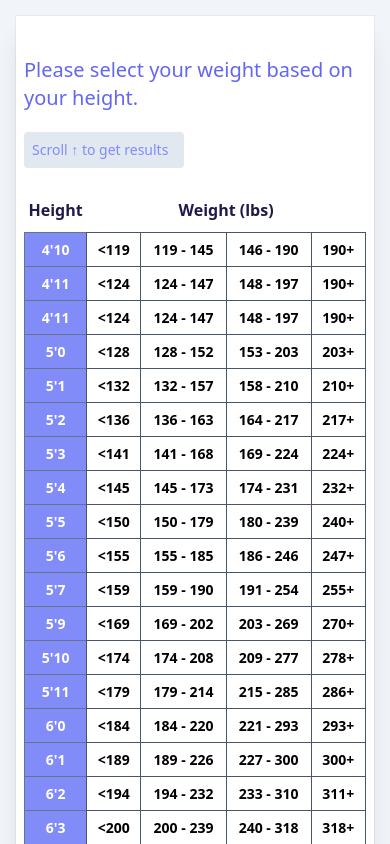
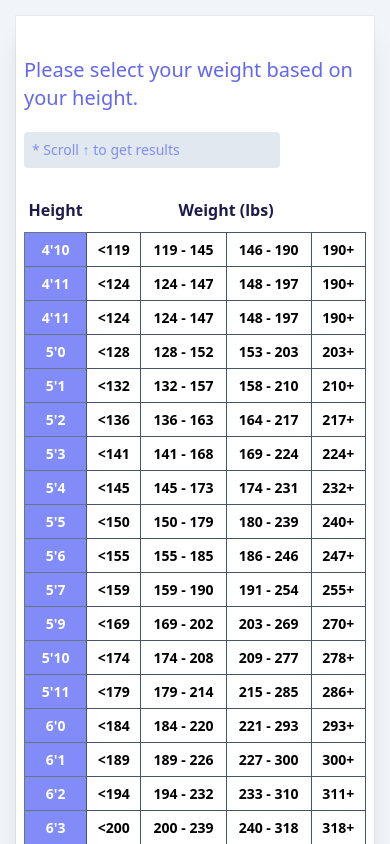
Before and after one commit to corianoharris/nextjs-typescript-prediabetes-risk-test, a Next.js app: page /chart in a window 390 px wide. Shown: the top 844 px of the page. Built offline with nearby package versions, Linux system fonts and the light colour scheme.

Commit message:
Increase width for scroll chart info

```diff
--- a/pages/chart.tsx
+++ b/pages/chart.tsx
@@ -32,7 +32,7 @@ const Chart = () => {
       <div className="relative bg-white px-2 pt-10 pb-8 shadow-xl ring-1 ring-gray-900/5 sm:min-w-lg sm:rounded-lg md:min-w-[60%] m-auto">
         <div className="mx-auto min-w-full ">
           <h1 className="text-xl text-indigo-500 mb-5">Please select your weight based on your height.</h1>
-          <h3 className="visible lg:hidden text-sm text-indigo-400 mb-5 bg-slate-200 p-2 rounded w-40">Scroll &uarr; to get results</h3>
+          <h3 className="visible lg:hidden text-sm text-indigo-400 mb-5 bg-slate-200 p-2 rounded w-64">* Scroll &uarr; to get results</h3>
           <div className="divide-y divide-gray-300/50">
             <div className="space-y-6 text-base leading-7 text-gray-600 font-thin">
               <table className="table-auto min-w-full font-semibold">
```
